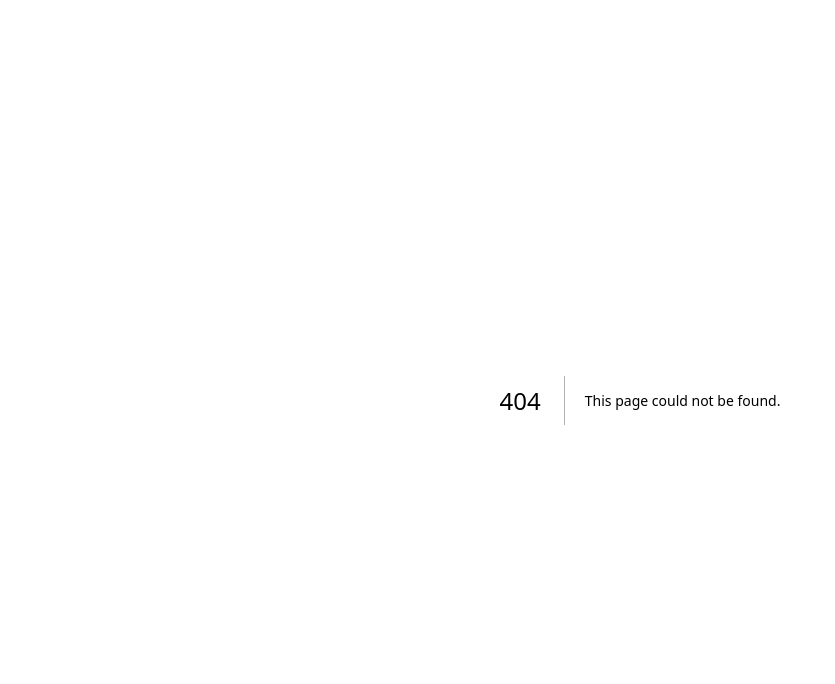
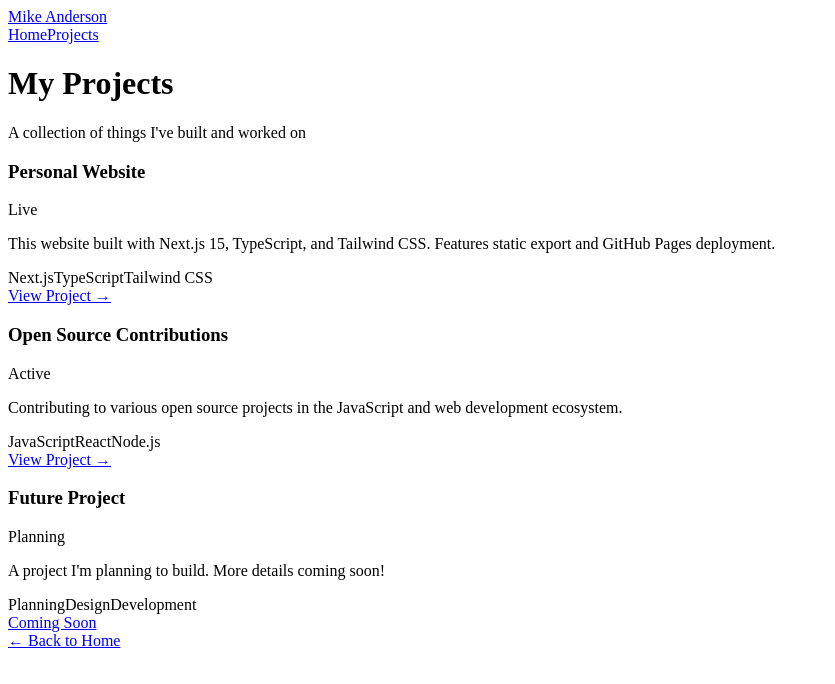
Before and after one commit to mikera/mikera.net, a Next.js app: page /projects in a window 1280 px wide. Before the commit this address had no page. Shown: the top 684 px of the page, without its empty margins (0-835 px from the left). Built offline with nearby package versions, Linux system fonts and the light colour scheme.

Commit message:
Switch to Next.js app router

```diff
--- /dev/null
+++ b/app/layout.tsx
@@ -0,0 +1,37 @@
+import type { Metadata } from 'next'
+
+export const metadata: Metadata = {
+  title: 'Mike Anderson - mikera.net',
+  description: 'Mike Anderson\'s personal homepage',
+  icons: {
+    icon: '/mikera.ico',
+  },
+}
+
+export default function RootLayout({
+  children,
+}: {
+  children: React.ReactNode
+}) {
+  return (
+    <html lang="en">
+      <head>
+        <link rel="icon" href="/mikera.ico" />
+      </head>
+      <body>
+        <nav>
+          <div>
+            <a href="/">Mike Anderson</a>
+            <div>
+              <a href="/">Home</a>
+              <a href="/projects">Projects</a>
+            </div>
+          </div>
+        </nav>
+        <main>
+          {children}
+        </main>
+      </body>
+    </html>
+  )
+}
--- /dev/null
+++ b/app/projects/page.tsx
@@ -0,0 +1,62 @@
+export default function Projects() {
+  const projects = [
+    {
+      id: 1,
+      title: "Personal Website",
+      description: "This website built with Next.js 15, TypeScript, and Tailwind CSS. Features static export and GitHub Pages deployment.",
+      tech: ["Next.js", "TypeScript", "Tailwind CSS"],
+      link: "https://github.com/yourusername/mikera.net",
+      status: "Live"
+    },
+    {
+      id: 2,
+      title: "Open Source Contributions",
+      description: "Contributing to various open source projects in the JavaScript and web development ecosystem.",
+      tech: ["JavaScript", "React", "Node.js"],
+      link: "https://github.com/yourusername",
+      status: "Active"
+    },
+    {
+      id: 3,
+      title: "Future Project",
+      description: "A project I'm planning to build. More details coming soon!",
+      tech: ["Planning", "Design", "Development"],
+      link: "#",
+      status: "Planning"
+    }
+  ]
+
+  return (
+    <div>
+      <h1>My Projects</h1>
+      <p>A collection of things I've built and worked on</p>
+
+      <div>
+        {projects.map((project) => (
+          <div key={project.id}>
+            <div>
+              <h3>{project.title}</h3>
+              <span>{project.status}</span>
+            </div>
+
+            <p>{project.description}</p>
+
+            <div>
+              {project.tech.map((tech) => (
+                <span key={tech}>{tech}</span>
+              ))}
+            </div>
+
+            <a href={project.link}>
+              {project.link === '#' ? 'Coming Soon' : 'View Project →'}
+            </a>
+          </div>
+        ))}
+      </div>
+
+      <div>
+        <a href="/">← Back to Home</a>
+      </div>
+    </div>
+  )
+}
--- a/next.config.js
+++ b/next.config.js
@@ -4,9 +4,7 @@ const nextConfig = {
   trailingSlash: true,
   images: {
     unoptimized: true
-  },
-  basePath: process.env.NODE_ENV === 'production' ? '/mikera.net' : '',
-  assetPrefix: process.env.NODE_ENV === 'production' ? '/mikera.net' : ''
+  }
 }
 
 module.exports = nextConfig
--- a/package.json
+++ b/package.json
@@ -6,11 +6,9 @@
   "scripts": {
     "dev": "next dev",
     "build": "next build",
-    "start": "next start",
-    "export": "next build && next export"
+    "start": "next start"
   },
   "dependencies": {
-    "autoprefixer": "^10.4.21",
     "next": "^15.4.0",
     "react": "^19.1.1",
     "react-dom": "^19.1.1"
--- a/pages/_app.tsx
+++ /dev/null
@@ -1,6 +0,0 @@
-import type { AppProps } from 'next/app'
-import '../styles/globals.css'
-
-export default function App({ Component, pageProps }: AppProps) {
-  return <Component {...pageProps} />
-}
--- a/pages/_document.tsx
+++ /dev/null
@@ -1,18 +0,0 @@
-import { Html, Head, Main, NextScript } from 'next/document'
-
-export default function Document() {
-  return (
-    <Html lang="en">
-      <Head>
-        <meta charSet="utf-8" />
-        <meta name="viewport" content="width=device-width, initial-scale=1" />
-        <meta name="description" content="Mike Anderson's personal homepage" />
-        <link rel="icon" href="/mikera.ico" />
-      </Head>
-      <body>
-        <Main />
-        <NextScript />
-      </body>
-    </Html>
-  )
-}
```
Also changed, not shown: app/page.tsx (added, +11 -0 lines), pages/index.tsx (deleted, +0 -28 lines), 1 other file (tests, documents, lock files or other folders).
